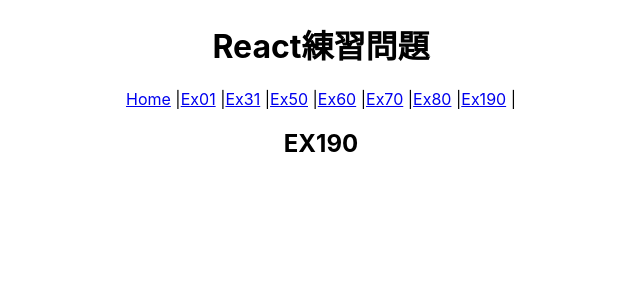
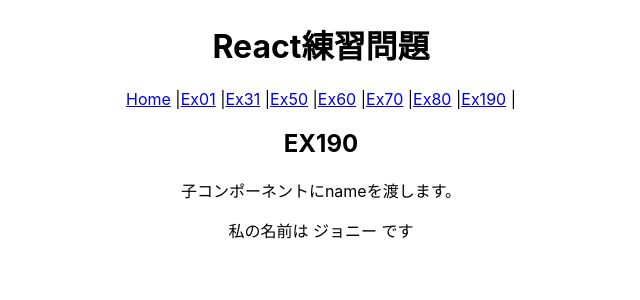
Before and after one commit to ryota-09/ex-react-app, a React (Create React App) app: page /ex190 in a window 1280 px wide. Shown: the top 300 px of the page, without its empty margins (319-959 px from the left). Built offline with nearby package versions, Linux system fonts and the light colour scheme; the HTML template or start-up script is replaced by a standard one.

Commit message:
EX190完了

```diff
--- /dev/null
+++ b/src/components/CompMyname.tsx
@@ -0,0 +1,12 @@
+import { FC } from "react"
+
+type Props = {
+  name: string
+}
+
+export const CompMyname: FC<Props> = (props) => {
+  const { name } = props;
+  return (
+    <p>私の名前は { name } です</p>
+  )
+}
--- a/src/components/Ex190.tsx
+++ b/src/components/Ex190.tsx
@@ -1,7 +1,13 @@
+//Propsで子コンポーネントで引数を渡す
+import { CompMyname } from "./CompMyname"
+
 export const Ex190 = () => {
+  const name = "ジョニー";
   return (
     <div className="ex190">
       <h2>EX190</h2>
+      <div>子コンポーネントにnameを渡します。</div>
+      <CompMyname name={name}/>
     </div>
   );
 };
```
